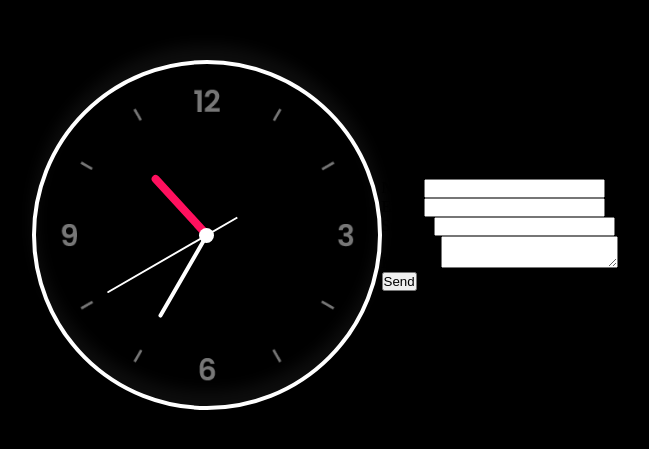
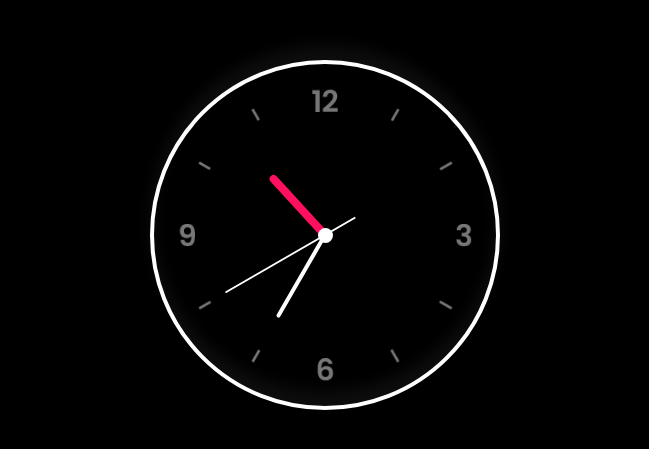
Before and after one commit to AlexandruKovacs/Clock-JS, a website: page index.html in a window 1280 px wide. Shown: the part 165-614 px from the top of the page, without its empty margins (315-964 px from the left). Drawn offline with Linux system fonts and the light colour scheme.

Commit message:
quitado formulario

```diff
--- a/index.html
+++ b/index.html
@@ -19,25 +19,6 @@
         <div class="sc" id="sc"></div>
       </div>
     </div>
-
-    <form name="contact" id="contact-form" action="/.netlify/functions/send-email" class="php-email-form">
-      <p>
-        <label>Name <input type="text" name="name" /></label>
-      </p>
-      <p>
-        <label>Email <input type="email" name="email" /></label>
-      </p>
-      <p>
-        <label>Subject <input type="text" name="subject" /></label>
-      </p>
-      <p>
-        <label>Message <textarea name="message"></textarea></label>
-      </p>
-      <p>
-        <button type="submit">Send</button>
-      </p>
-    </form>
-
     <script src="js/script.js"></script>
   </body>
 </html>
```
